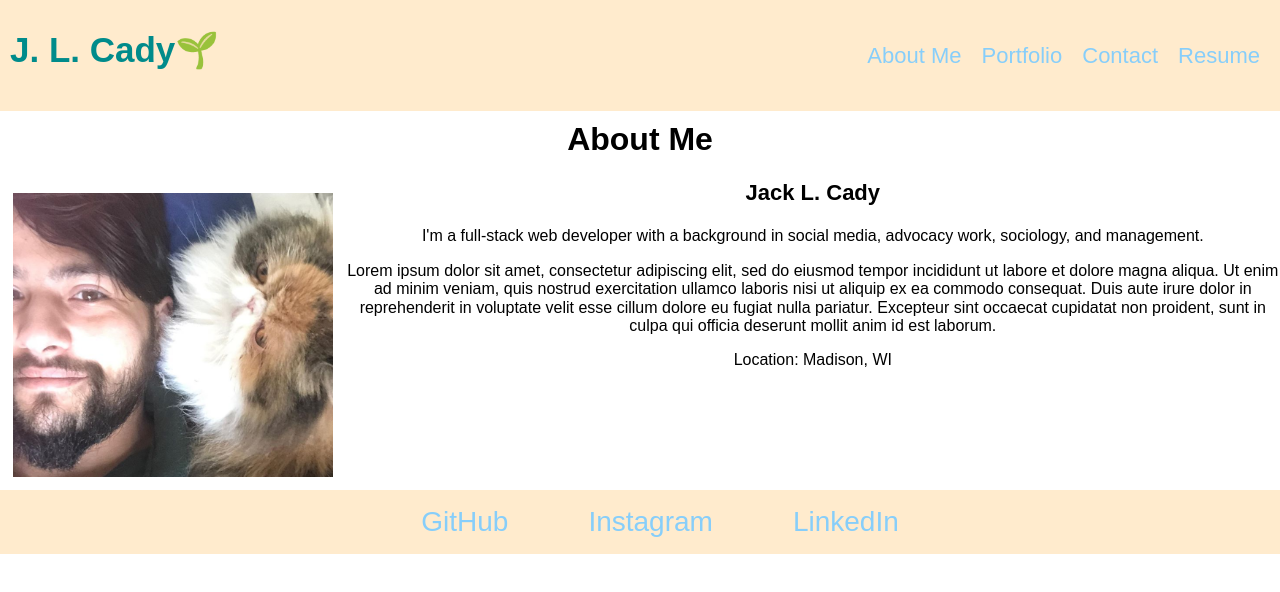
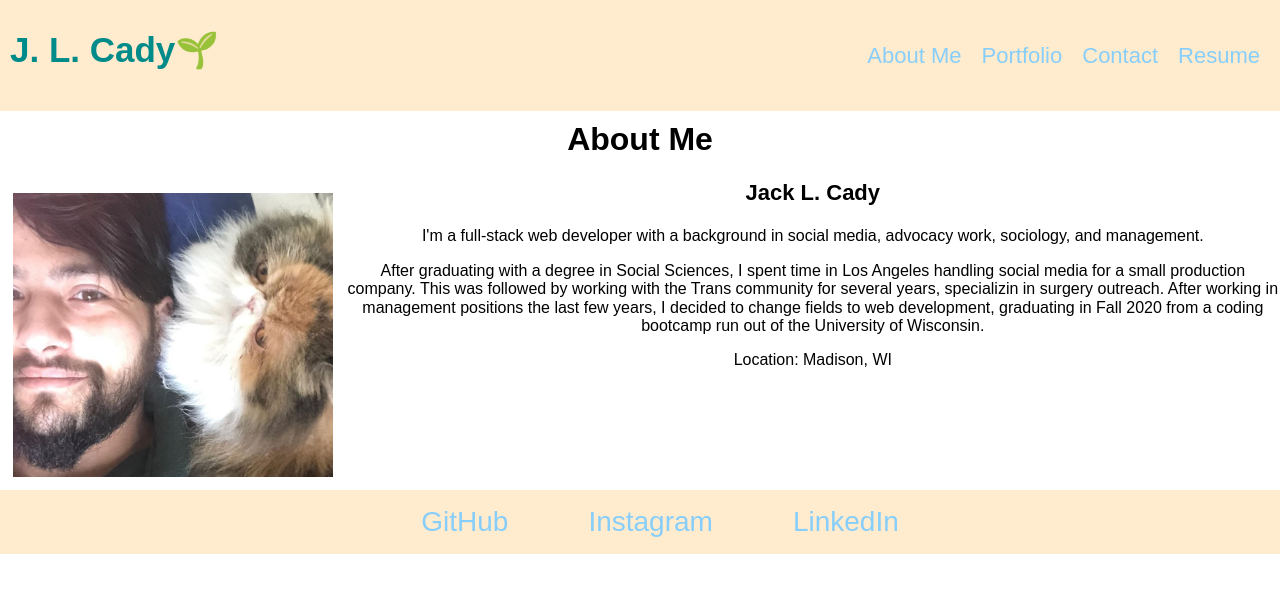
Before and after one commit to londonlast21/spaportfolio, a React (Create React App) app: page / in a window 1280 px wide. Shown: the top 592 px of the page. Built offline with nearby package versions, Linux system fonts and the light colour scheme.

Commit message:
Update index.js

```diff
--- a/src/components/About/index.js
+++ b/src/components/About/index.js
@@ -25,7 +25,7 @@ function About() {
                         sociology, and management.
                     </p>
                     <p className="about-bio">
-                    Lorem ipsum dolor sit amet, consectetur adipiscing elit, sed do eiusmod tempor incididunt ut labore et dolore magna aliqua. Ut enim ad minim veniam, quis nostrud exercitation ullamco laboris nisi ut aliquip ex ea commodo consequat. Duis aute irure dolor in reprehenderit in voluptate velit esse cillum dolore eu fugiat nulla pariatur. Excepteur sint occaecat cupidatat non proident, sunt in culpa qui officia deserunt mollit anim id est laborum.
+                        After graduating with a degree in Social Sciences, I spent time in Los Angeles handling social media for a small production company.  This was followed by working with the Trans community for several years, specializin in surgery outreach.  After working in management positions the last few years, I decided to change fields to web development, graduating in Fall 2020 from a coding bootcamp run out of the University of Wisconsin.
                     </p>
                     <p className="about-bio">
                         Location: Madison, WI
```
